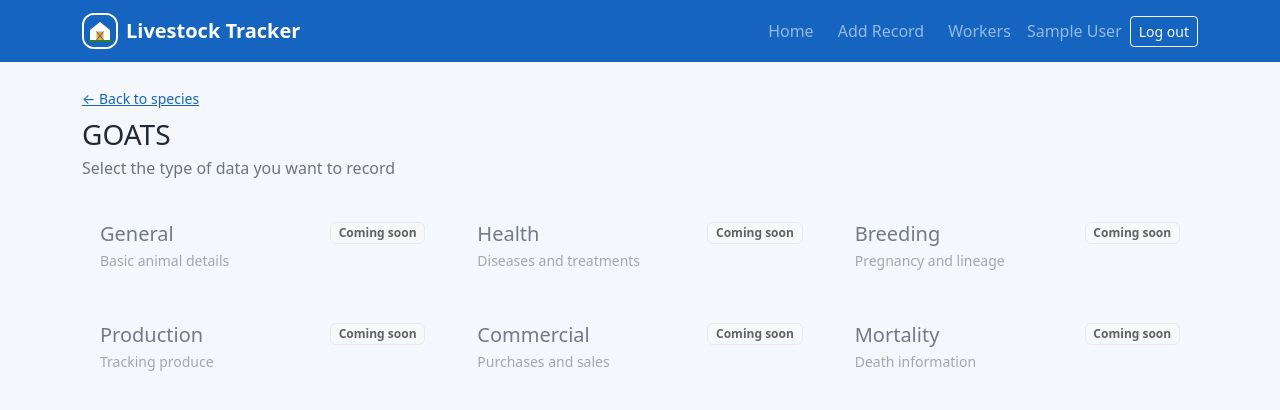
After one commit to KatanuKwinga/LivestockDataTracker, a Flask app: page /records/add/goat in a window 1280 px wide. The commit adds this page. Shown: the top 410 px of the page. Run offline with Flask 3, Linux system fonts and the light colour scheme; a user stored in the database is signed in; tables that the repository leaves empty hold one stand-in row (values such as "Sample post").

Commit message:
Add the species and category steps of the Add Record flow

```diff
--- a/app/__init__.py
+++ b/app/__init__.py
@@ -45,6 +45,9 @@ def create_app(config_class=Config):
     from app.routes.workers import workers_bp
     app.register_blueprint(workers_bp)
 
+    from app.routes.records import records_bp
+    app.register_blueprint(records_bp)
+
     # A context processor adds variables to EVERY template automatically.
     # Here: is_farmer, so base.html can show farmer-only links (like
     # "Workers") without every route having to pass it in.
--- /dev/null
+++ b/app/routes/records.py
@@ -0,0 +1,53 @@
+#The data-entry flow from choosing a species then the data category
+
+from flask import Blueprint, abort, render_template
+from flask_login import login_required
+
+records_bp = Blueprint("records", __name__, url_prefix="/records")
+
+# The species, keyed by how they appear in the web address (/records/add/goat).
+#   value: what's stored in the database (Livestock.species)
+#   label: what people see
+#   icon:  a picture for the card (an emoji, so no image files are needed)
+SPECIES_CHOICES = {
+    "cattle": {"value": "CATTLE", "label": "Cattle", "icon": "🐄"},
+    "chicken": {"value": "CHICKEN", "label": "Chickens", "icon": "🐔"},
+    "goat": {"value": "GOAT", "label": "Goats", "icon": "🐐"},
+    "sheep": {"value": "SHEEP", "label": "Sheep", "icon": "🐑"},
+}
+
+# The 6 categories from wireframe 3, in the same order and with the same wording.
+# "endpoint" is the route that handles each category's form. None = not built
+# yet, so the card shows "Coming soon" instead of a link that goes nowhere.
+# Each later batch fills in one endpoint.
+CATEGORIES = [
+    {"key": "general", "title": "General", "blurb": "Basic animal details", "endpoint": None},
+    {"key": "health", "title": "Health", "blurb": "Diseases and treatments", "endpoint": None},
+    {"key": "breeding", "title": "Breeding", "blurb": "Pregnancy and lineage", "endpoint": None},
+    {"key": "production", "title": "Production", "blurb": "Tracking produce", "endpoint": None},
+    {"key": "commercial", "title": "Commercial", "blurb": "Purchases and sales", "endpoint": None},
+    {"key": "mortality", "title": "Mortality", "blurb": "Death information", "endpoint": None},
+]
+
+
+def species_or_404(species_slug):
+    """Look up a species from the web address; anything else is 'Not Found'.
+    This stops someone typing /records/add/horse and reaching a broken page."""
+    species = SPECIES_CHOICES.get(species_slug)
+    if species is None:
+        abort(404)
+    return species
+
+
+@records_bp.route("/add")
+@login_required
+def choose_species():
+    return render_template("records/choose_species.html", species_choices=SPECIES_CHOICES)
+
+
+@records_bp.route("/add/<species_slug>")
+@login_required
+def choose_category(species_slug):
+    species = species_or_404(species_slug)
+    return render_template("records/choose_category.html", species=species,
+                           species_slug=species_slug, categories=CATEGORIES)
--- a/app/static/css/theme.css
+++ b/app/static/css/theme.css
@@ -80,3 +80,14 @@
 .role-card:hover,
 .role-card:focus { border-color: var(--lt-blue); transform: translateY(-2px); }
 .role-card .h5 { color: var(--lt-blue); }
+
+
+/* Species and category cards (wireframe 3): same lift-and-outline effect
+   as the welcome page cards, but only for cards that are real links. */
+.choice-card { border: 2px solid transparent; transition: border-color .15s, transform .15s; }
+a.choice-card:hover,
+a.choice-card:focus { border-color: var(--lt-blue); transform: translateY(-2px); }
+a.choice-card .h5 { color: var(--lt-blue); }
+/* "Coming soon" cards: faded, with a "not allowed" cursor. */
+.choice-card.is-disabled { opacity: .6; cursor: not-allowed; }
+.choice-icon { font-size: 2.5rem; line-height: 1; }
--- a/app/templates/base.html
+++ b/app/templates/base.html
@@ -38,6 +38,7 @@
         <ul class="navbar-nav ms-auto align-items-md-center gap-md-2">
           {% if current_user.is_authenticated %}
             <li class="nav-item"><a class="nav-link" href="{{ url_for('main.dashboard') }}">Home</a></li>
+            <li class="nav-item"><a class="nav-link" href="{{ url_for('records.choose_species') }}">Add Record</a></li>
             {% if is_farmer %}
             <li class="nav-item"><a class="nav-link" href="{{ url_for('workers.list_workers') }}">Workers</a></li>
             {% endif %}
--- /dev/null
+++ b/app/templates/records/choose_category.html
@@ -0,0 +1,37 @@
+{% extends "base.html" %}
+{% block title %}{{ species.label }}: choose a category{% endblock %}
+
+{% block content %}
+<a class="small" href="{{ url_for('records.choose_species') }}">&larr; Back to species</a>
+<h1 class="h3 mt-2 mb-1 text-uppercase">{{ species.label }}</h1>
+<p class="text-secondary mb-4">Select the type of data you want to record</p>
+
+<div class="row g-3">
+  {% for category in categories %}
+    {# 1 card per row on a phone, 2 on a tablet, 3 on a laptop (like the wireframe). #}
+    <div class="col-sm-6 col-lg-4">
+      {% if category.endpoint %}
+        {# Built: a real link to that category's form. #}
+        <a class="card choice-card text-decoration-none h-100"
+           href="{{ url_for(category.endpoint, species_slug=species_slug) }}">
+          <div class="card-body">
+            <div class="h5 mb-1">{{ category.title }}</div>
+            <div class="small text-secondary">{{ category.blurb }}</div>
+          </div>
+        </a>
+      {% else %}
+        {# Not built yet: a greyed-out card, not a link, so there are no dead links. #}
+        <div class="card choice-card is-disabled h-100" aria-disabled="true">
+          <div class="card-body">
+            <div class="d-flex justify-content-between align-items-start">
+              <div class="h5 mb-1">{{ category.title }}</div>
+              <span class="badge text-bg-light border">Coming soon</span>
+            </div>
+            <div class="small text-secondary">{{ category.blurb }}</div>
+          </div>
+        </div>
+      {% endif %}
+    </div>
+  {% endfor %}
+</div>
+{% endblock %}
```
Also changed, not shown: app/farm.py (added, +34 -0 lines), app/models/livestock.py (+14 -0 lines), app/templates/dashboard.html (+3 -4 lines), app/templates/records/choose_species.html (added, +24 -0 lines), tests/test_farm.py (added, +94 -0 lines), tests/test_models.py (+5 -4 lines), tests/test_records.py (added, +61 -0 lines).
